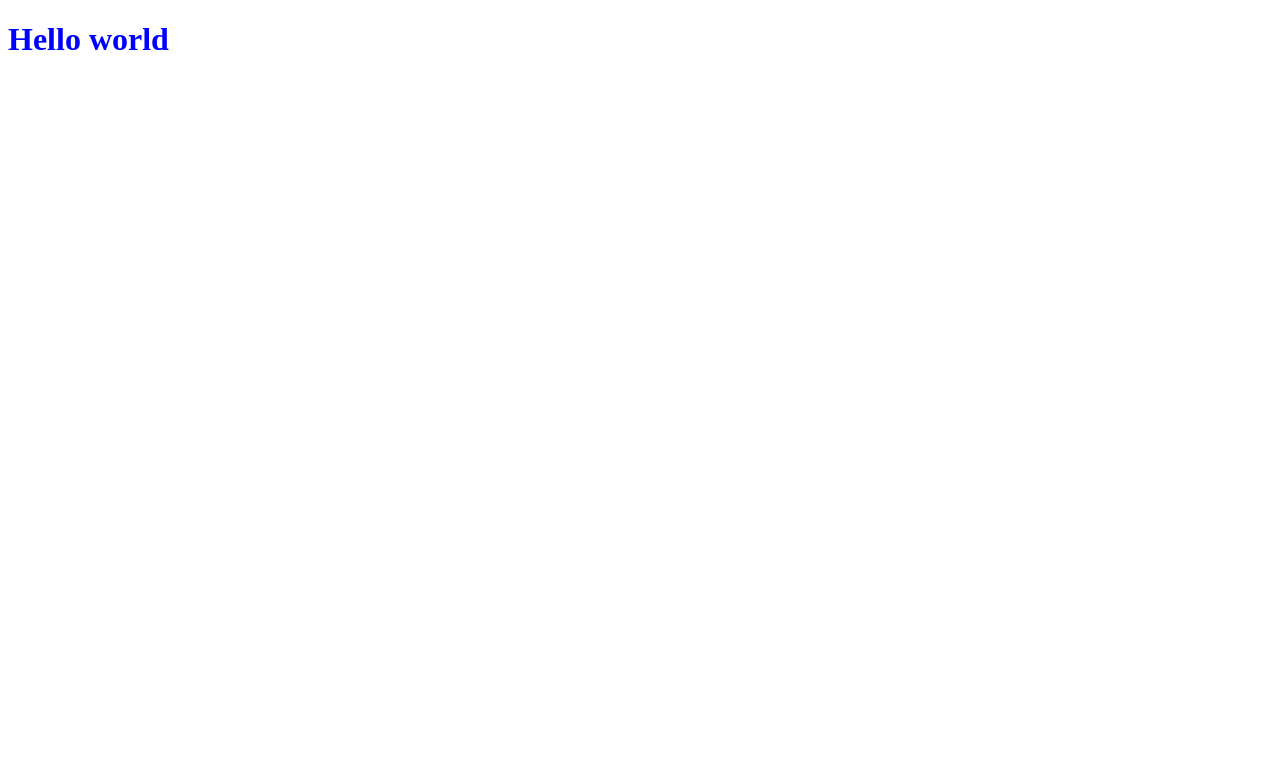
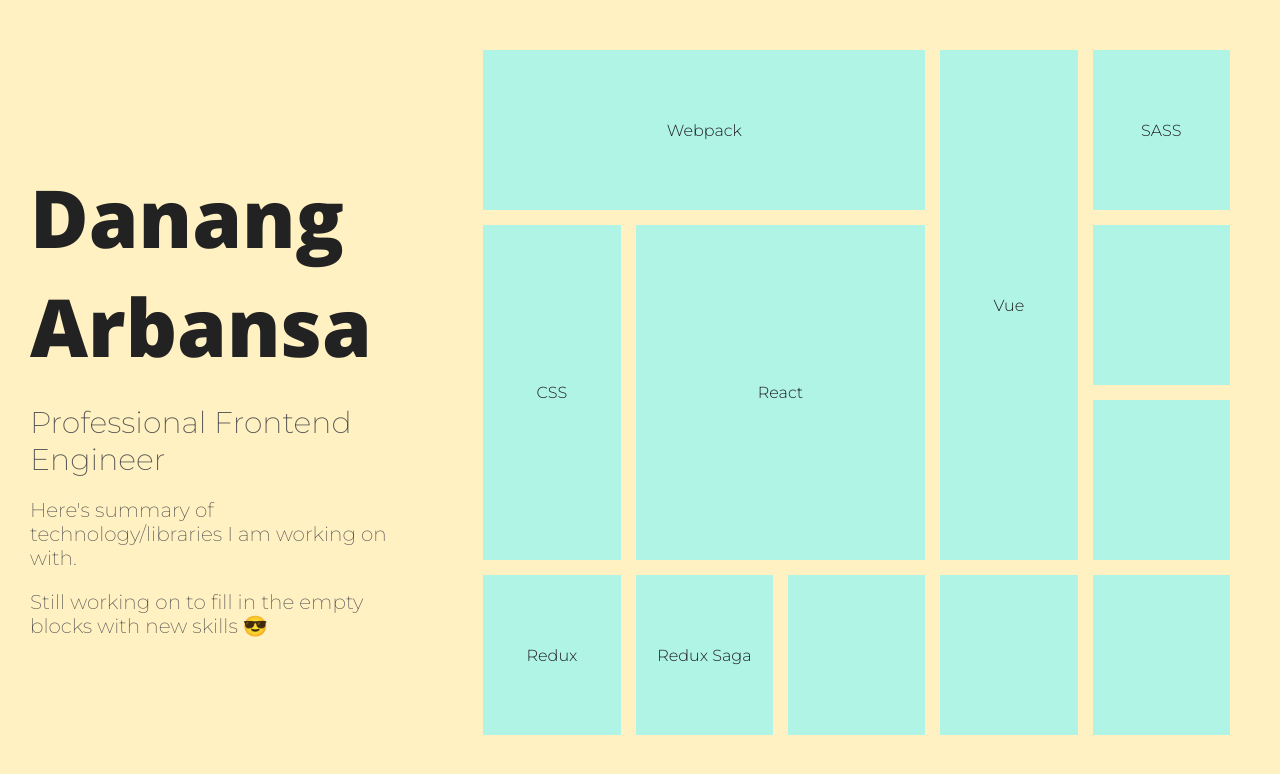
Before and after one commit to danangan/danangan.github.io, a plain HTML site: page index.html in a window 1280 px wide. Drawn offline with nearby package versions, Linux system fonts and the light colour scheme.

Commit message:
fixup! Initial commit

```diff
--- /dev/null
+++ b/assets/css/index.css
@@ -0,0 +1,122 @@
+body {
+  font-family: 'Montserrat', sans-serif;
+  font-weight: 300;
+  color: #222;
+  margin: 0;
+}
+.title {
+  padding: 30px;
+}
+
+h1 {
+  font-family: 'Open Sans', sans-serif;
+  font-size: 80px;
+  margin-bottom: 10px;
+  font-weight: 800;
+  color: #222;
+}
+
+h2 {
+  color: #555;
+  font-size: 30px;
+  font-weight: 200;
+}
+
+h3 {
+  color: #555;
+  font-size: 20px;
+  font-weight: 200;
+}
+
+.main-bg {
+  background-color: #fff1c1;
+  height: 100vh;
+  width: 100vw;
+  display: flex;
+}
+
+.title {
+  flex: 1;
+  display: flex;
+  flex-direction: column;
+  align-items: center;
+  justify-content: center;
+}
+
+.title h1 {
+  margin-top: 0px;
+}
+
+.title h2, .title h3 {
+  margin-bottom: 0px;
+}
+
+.grid {
+  padding: 50px;
+  flex: 2;
+  display: grid;
+  grid-gap: 15px;
+  grid-template-columns: repeat(5, 1fr);
+  grid-template-rows: repeat(4, 1fr);
+}
+
+.grid-item {
+  background-color: #b0f4e6;
+  display: flex;
+  align-items: center;
+}
+
+.react {
+  grid-column-start: 2;
+  grid-column-end: 4;
+  grid-row-start: 2;
+  grid-row-end: 4;
+}
+
+.css {
+  grid-column-start: 1;
+  grid-column-end: 2;
+  grid-row-start: 2;
+  grid-row-end: 4;
+}
+
+.redux {
+  grid-column-start: 1;
+  grid-column-end: 2;
+  grid-row-start: 4;
+  grid-row-end: 5;
+}
+
+.redux-saga {
+  grid-column-start: 2;
+  grid-column-end: 3;
+  grid-row-start: 4;
+  grid-row-end: 5;
+}
+
+.vue {
+  grid-column-start: 4;
+  grid-column-end: 5;
+  grid-row-start: 1;
+  grid-row-end: 4;
+}
+
+.javascript {
+  grid-column-start: 1;
+  grid-column-end: 4;
+  grid-row-start: 0;
+  grid-row-start: 1;
+}
+
+.webpack {
+  grid-column-start: 1;
+  grid-column-end: 4;
+  grid-row-start: 0;
+  grid-row-start: 1;
+}
+
+.item-title {
+  width: 100%;
+  text-align: center;
+  display: block;
+}
--- a/index.css
+++ /dev/null
@@ -1,3 +0,0 @@
-h1 {
-  color: blue;
-}
--- a/index.html
+++ b/index.html
@@ -4,10 +4,56 @@
   <meta charset="UTF-8">
   <meta name="viewport" content="width=device-width, initial-scale=1.0">
   <meta http-equiv="X-UA-Compatible" content="ie=edge">
-  <link rel="stylesheet" type="text/css" href="/index.css">
+  <link href="https://fonts.googleapis.com/css?family=Montserrat:300,200|Open+Sans:400,800&display=swap" rel="stylesheet">
+  <link rel="stylesheet" type="text/css" href="/assets/css/index.css">
   <title>Danang Arbansa Nur</title>
 </head>
 <body>
-  <h1>Hello world</h1>
+  <div class="main-bg">
+    <div class="title">
+      <div>
+        <h1>Danang Arbansa</h1>
+        <h2>Professional Frontend Engineer</h2>
+        <h3>Here's summary of technology/libraries I am working on with. </h3>
+        <h3>Still working on to fill in the empty blocks with new skills 😎</h3>
+      </div>
+    </div>
+    <div class="grid">
+      <div class="grid-item javascript">
+        <span class="item-title">Javascript</span>
+      </div>
+      <div class="grid-item react">
+        <span class="item-title">React</span>
+      </div>
+      <div class="grid-item css">
+        <span class="item-title">CSS</span>
+      </div>
+      <div class="grid-item vue">
+        <span class="item-title">Vue</span>
+      </div>
+      <div class="grid-item sass">
+        <span class="item-title">SASS</span>
+      </div>
+      <div class="grid-item redux">
+        <span class="item-title">Redux</span>
+      </div>
+      <div class="grid-item redux-saga">
+          <span class="item-title">Redux Saga</span>
+        </div>
+      <div class="grid-item webpack">
+        <span class="item-title">Webpack</span>
+      </div>
+      <div class="grid-item">
+      </div>
+      <div class="grid-item"></div>
+      <div class="grid-item"></div>
+      <div class="grid-item"></div>
+      <div class="grid-item"></div>
+      <div class="grid-item"></div>
+      <div class="grid-item"></div>
+      <div class="grid-item"></div>
+      <div class="grid-item"></div>
+    </div>
+  </div>
 </body>
 </html>
```
